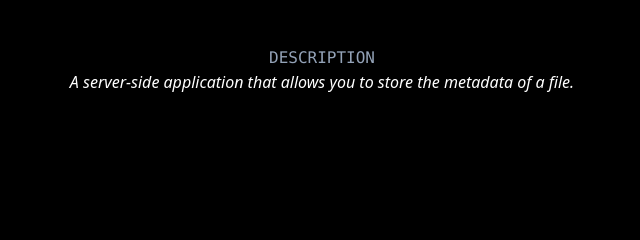
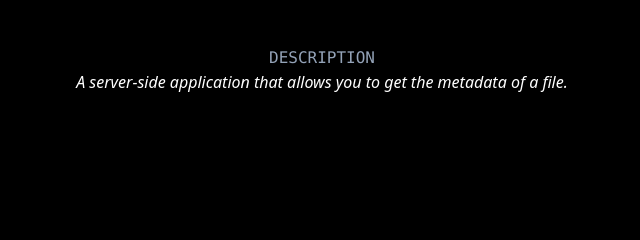
Before and after one commit to kentlouisetonino/api-file-metadata-microservice, a website: page public/index.html in a window 1280 px wide. Shown: the part 150-390 px from the top of the page, 318-958 px from the left. Drawn offline with nearby package versions, Linux system fonts and the light colour scheme.

Commit message:
solve the problem

```diff
--- a/public/index.html
+++ b/public/index.html
@@ -20,7 +20,7 @@
           Description
         </h2>
         <h4 class="italic">
-          A server-side application that allows you to store the metadata of a
+          A server-side application that allows you to get the metadata of a
           file.
         </h4>
       </div>
--- a/src/router/FileRouter.ts
+++ b/src/router/FileRouter.ts
@@ -1,6 +1,6 @@
 import express from 'express'
 import multer from 'multer'
-import { GetFileData } from '../controller/FileController.js'
+import { GetFileData } from '../controller/FileController'
 
 const router = express.Router()
 const upload = multer({ dest: 'uploads/' })
```
Also changed, not shown: 3 other files.
